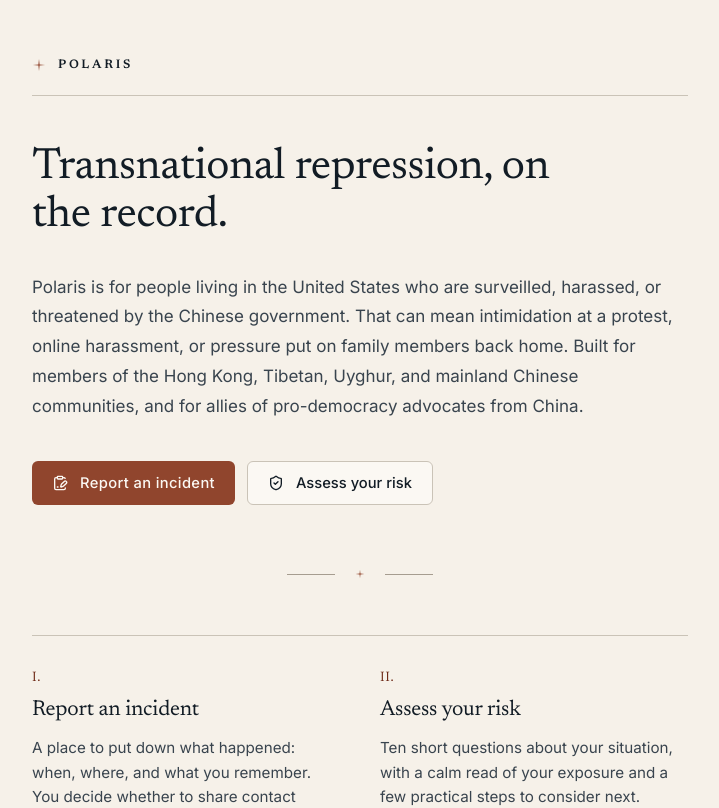
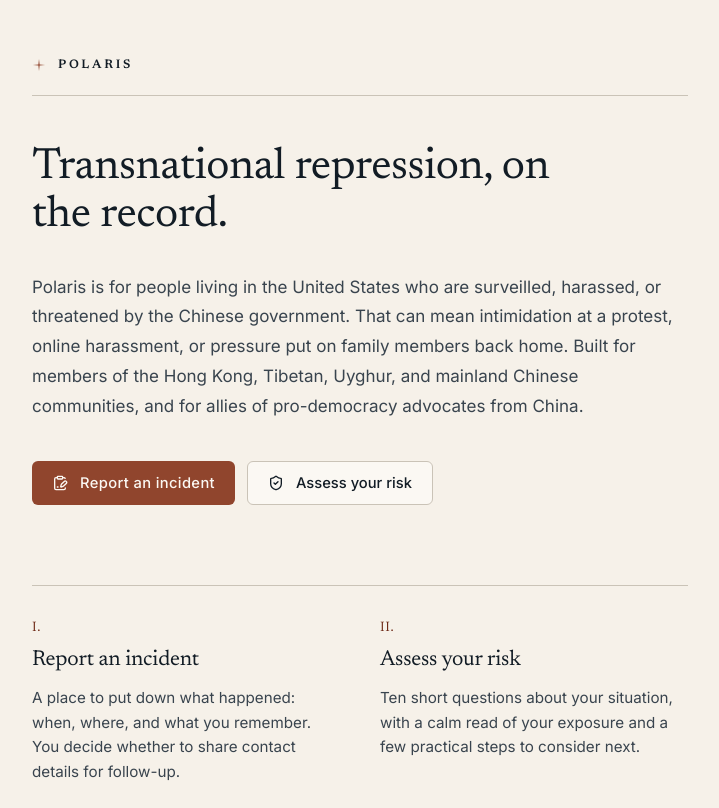
Before and after one commit to ATLBitLab/polaris, a Next.js app: page / in a window 1280 px wide. Shown: the top 808 px of the page, without its empty margins (280-999 px from the left). Built offline with nearby package versions, Linux system fonts and the light colour scheme.

Commit message:
Remove decorative ornament between hero and section list

```diff
--- a/src/components/polaris-home.tsx
+++ b/src/components/polaris-home.tsx
@@ -68,16 +68,7 @@
         </div>
       </section>
 
-      <div
-        className="mt-16 flex items-center justify-center gap-5 text-[var(--clay)]"
-        aria-hidden="true"
-      >
-        <span className="h-px w-12 bg-[var(--rule-strong)]" />
-        <StarMark className="h-2.5 w-2.5" />
-        <span className="h-px w-12 bg-[var(--rule-strong)]" />
-      </div>
-
-      <section className="mt-14 grid gap-10 border-t border-[var(--rule)] pt-8 sm:grid-cols-2">
+      <section className="mt-20 grid gap-10 border-t border-[var(--rule)] pt-8 sm:grid-cols-2">
         <div>
           <p className="numeral text-[0.86rem] text-[var(--clay-deep)]">
             I.
```
